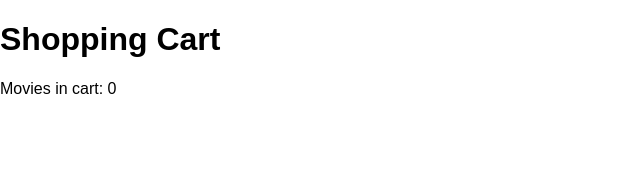
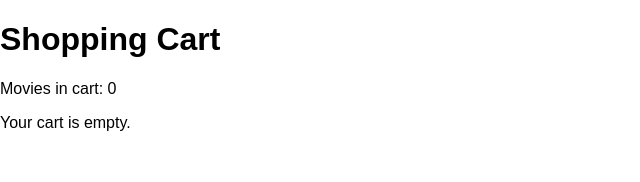
Before and after one commit to Pinar1987/moviebox-react, a React (Vite) app: page /cart in a window 1280 px wide. Shown: the top 182 px of the page, without its empty margins (0-640 px from the left). Built offline with nearby package versions, Linux system fonts and the light colour scheme.

Commit message:
Add remove functionality to shopping cart

```diff
--- a/src/pages/Cart.jsx
+++ b/src/pages/Cart.jsx
@@ -1,13 +1,31 @@
-import { useSelector } from 'react-redux'
+import { useDispatch, useSelector } from 'react-redux'
+import { removeFromCart } from '../store/cartSlice'
+
+
 
 
 function Cart() {
   const items = useSelector((state) => state.cart.items)
-
+const dispatch = useDispatch()
   return (
     <main>
       <h1>Shopping Cart</h1>
       <p>Movies in cart: {items.length}</p>
+
+       {items.length === 0 ? (
+        <p>Your cart is empty.</p>
+      ) : (
+        items.map((movie) => (
+          <article key={movie.id}>
+            <h2>{movie.title}</h2>
+            <p>Price: 129 SEK</p>
+
+            <button onClick={() => dispatch(removeFromCart(movie.id))}>
+              Remove
+            </button>
+          </article>
+        ))
+      )}
     </main>
   )
 }
```
